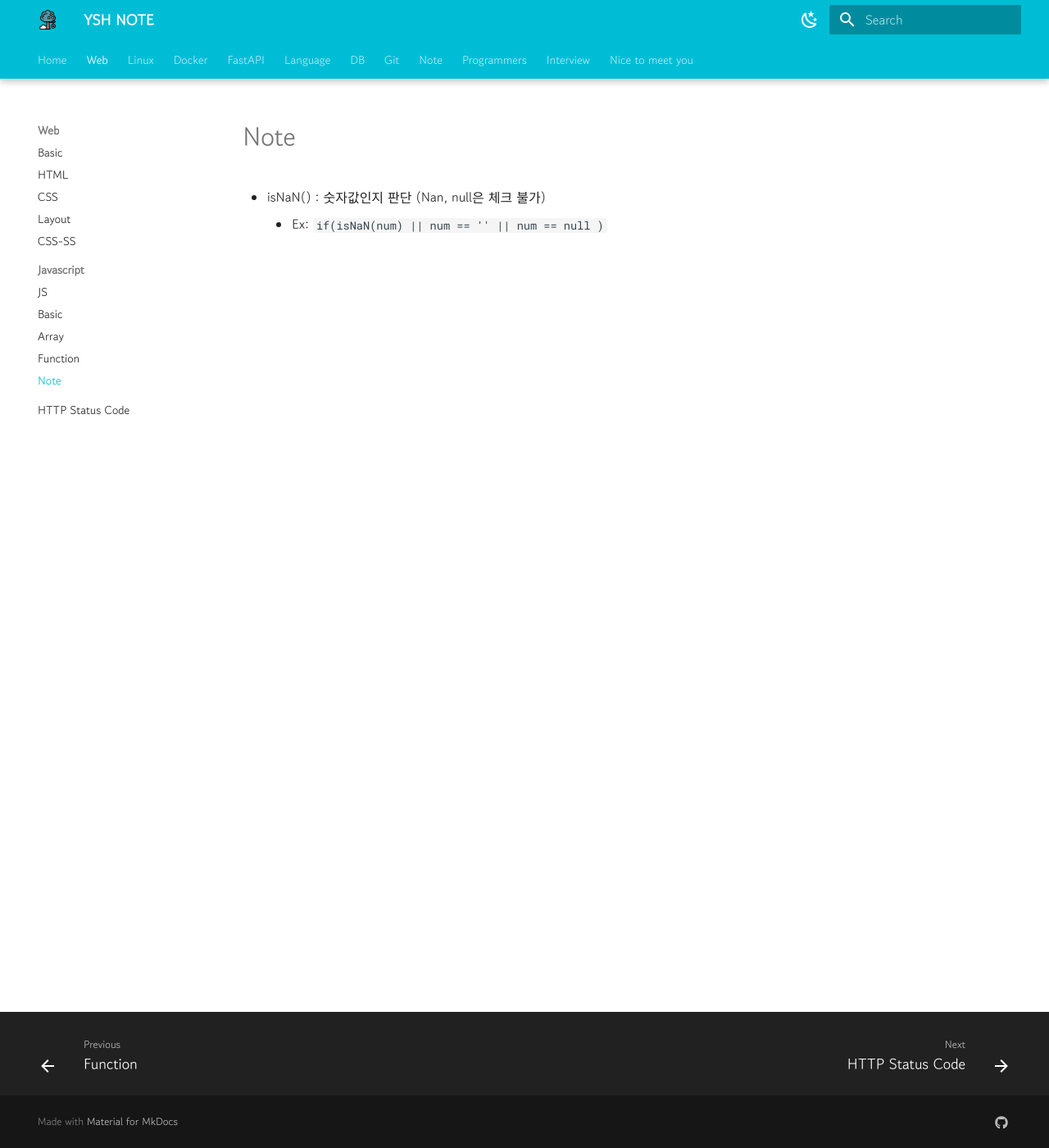
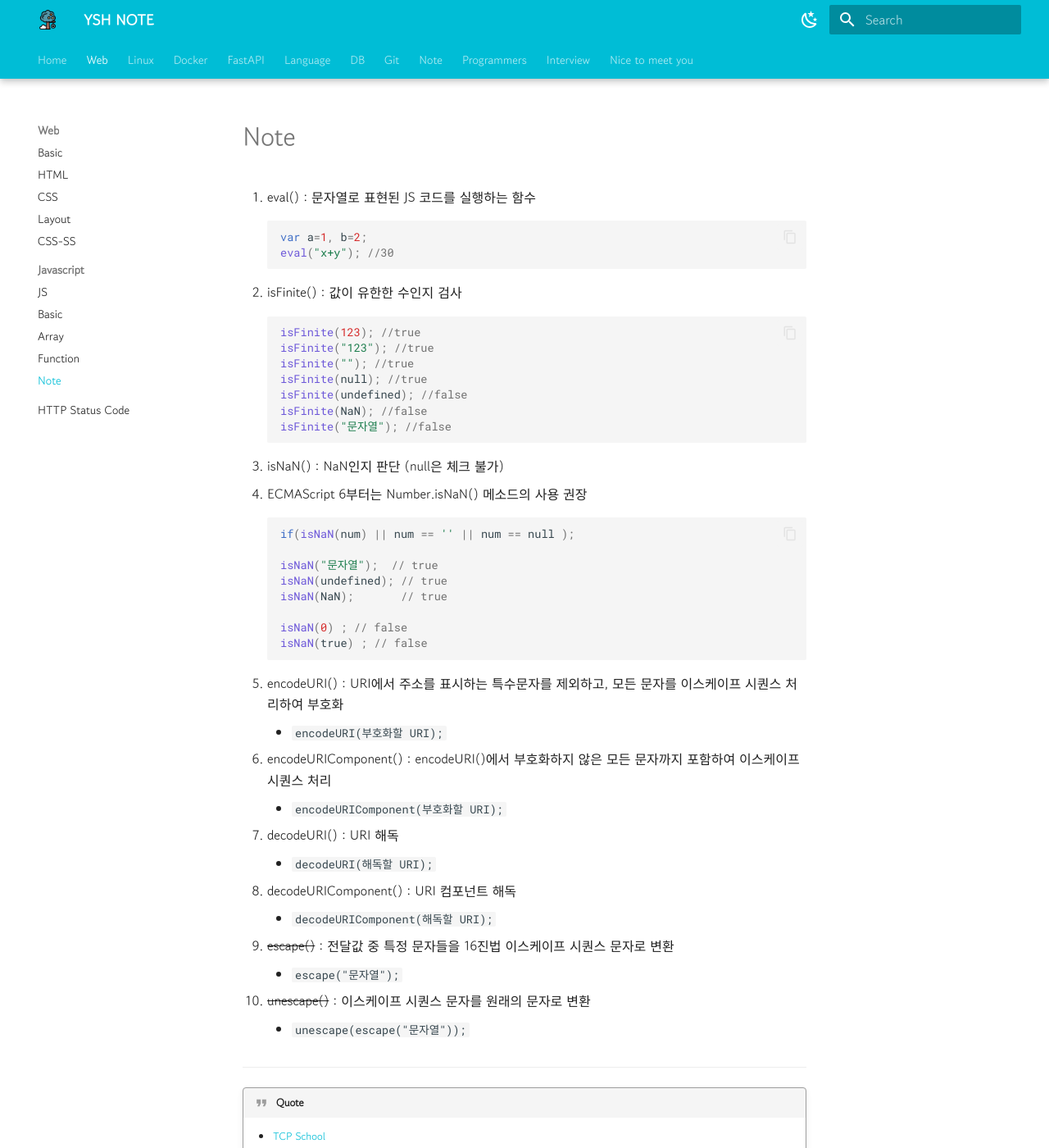
Before and after one commit to YSHeee/YSHeee.github.io, an MkDocs documentation site: the page built from docs/web/javascript/note.md, in a window 1280 px wide and 1400 px high. Shown: the whole window at 82% size. Built offline with MkDocs 1.6.1 and Material for MkDocs 9.7.7, drawn with Linux system fonts in a browser that asks for light colours.

Commit message:
Modify & Add javascript

````diff
--- a/docs/web/javascript/note.md
+++ b/docs/web/javascript/note.md
@@ -1,4 +1,47 @@
 # Note
 
-- isNaN() : 숫자값인지 판단 (Nan, null은 체크 불가)
-    - Ex: `if(isNaN(num) || num == '' || num == null )`
+1. eval() : 문자열로 표현된 JS 코드를 실행하는 함수
+    ```javascript
+    var a=1, b=2;
+    eval("x+y"); //30
+    ```
+2. isFinite() : 값이 유한한 수인지 검사
+    ```javascript
+    isFinite(123); //true
+    isFinite("123"); //true
+    isFinite(""); //true
+    isFinite(null); //true
+    isFinite(undefined); //false
+    isFinite(NaN); //false
+    isFinite("문자열"); //false
+    ```
+3. isNaN() : NaN인지 판단 (null은 체크 불가)
+- ECMAScript 6부터는 Number.isNaN() 메소드의 사용 권장
+    ```javascript
+    if(isNaN(num) || num == '' || num == null );
+
+    isNaN("문자열");  // true
+    isNaN(undefined); // true
+    isNaN(NaN);       // true
+
+    isNaN(0) ; // false
+    isNaN(true) ; // false
+    ```
+4. encodeURI() : URI에서 주소를 표시하는 특수문자를 제외하고, 모든 문자를 이스케이프 시퀀스 처리하여 부호화
+    - `encodeURI(부호화할 URI);`
+5. encodeURIComponent() : encodeURI()에서 부호화하지 않은 모든 문자까지 포함하여 이스케이프 시퀀스 처리
+    - `encodeURIComponent(부호화할 URI);`
+6. decodeURI() : URI 해독
+    - `decodeURI(해독할 URI);`
+7. decodeURIComponent() : URI 컴포넌트 해독
+    - `decodeURIComponent(해독할 URI);`
+10. ~~escape()~~ : 전달값 중 특정 문자들을 16진법 이스케이프 시퀀스 문자로 변환
+    - `escape("문자열");`
+11. ~~unescape()~~ : 이스케이프 시퀀스 문자를 원래의 문자로 변환
+    - `unescape(escape("문자열"));`
+
+
+
+---
+!!! quote
+    - [TCP School](https://www.tcpschool.com/javascript/intro)
````
Also changed, not shown: docs/web/basic.md (+8 -4 lines), docs/web/javascript/array.md (+3 -2 lines), docs/web/javascript/basic.md (+24 -4 lines), docs/web/javascript/function.md (+36 -5 lines), docs/web/javascript/js.md (+4 -40 lines), docs/web/javascript/object.md (added, +1 -0 lines).
